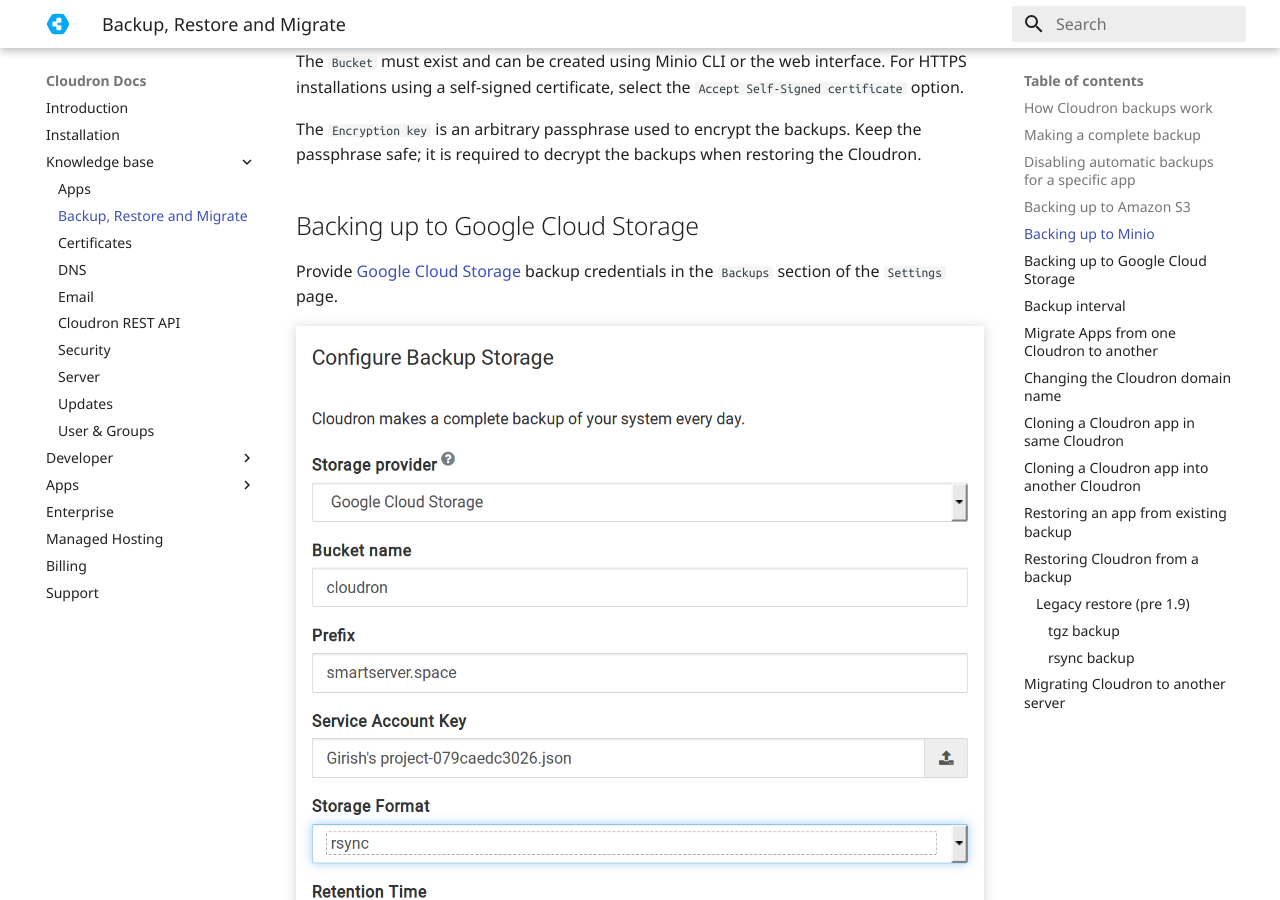
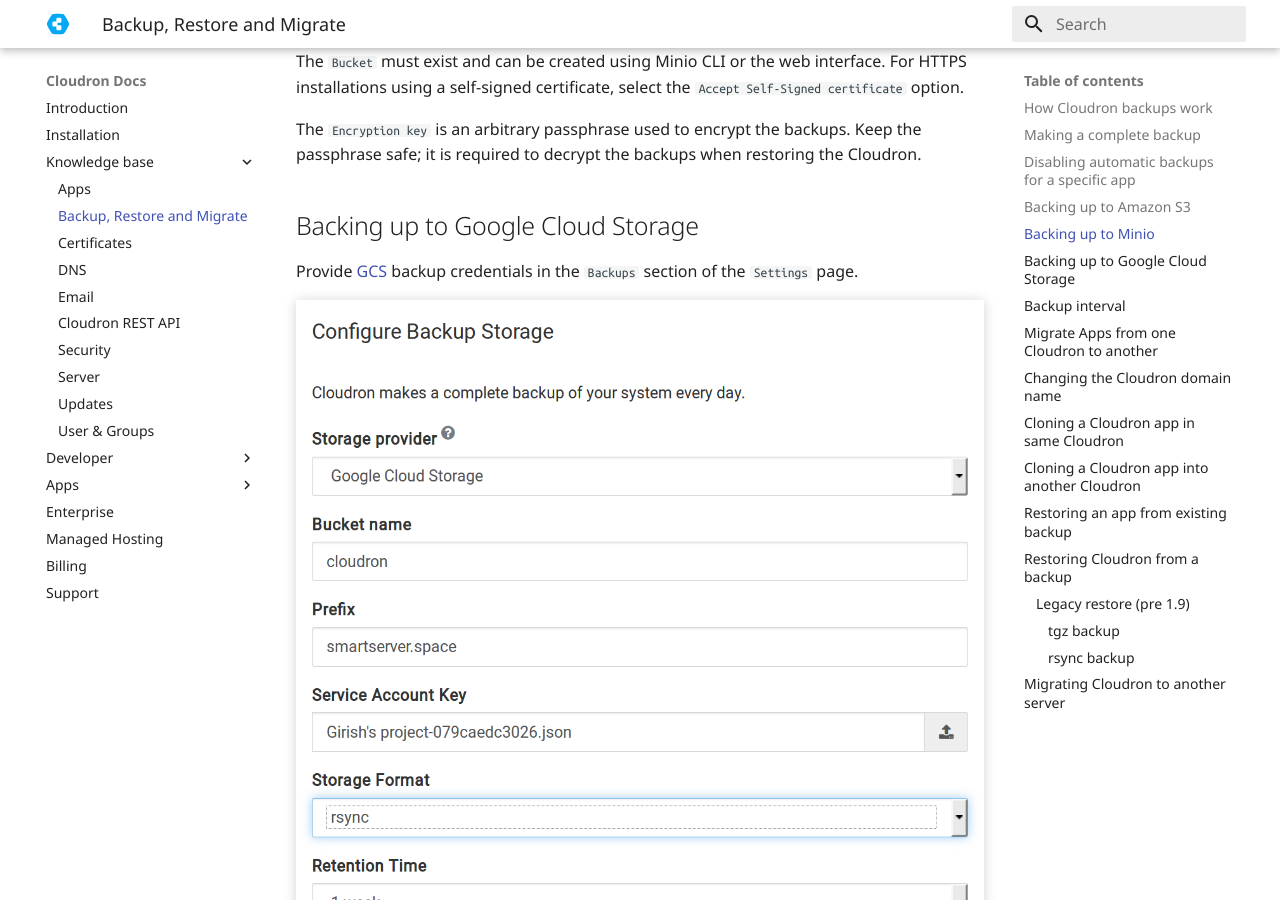
Before and after one commit to M-arcus/cloudron-docs, an MkDocs documentation site: the page built from docs/documentation/backups.md, in a window 1280 px wide and 900 px high, scrolled down 5103 px. Built offline with MkDocs 1.6.1 and Material for MkDocs 9.7.7, drawn with Linux system fonts in a browser that asks for light colours; old or Windows-style settings are respelled for this version of MkDocs.

Commit message:
abbrev for search

```diff
--- a/docs/documentation/backups.md
+++ b/docs/documentation/backups.md
@@ -124,7 +124,7 @@
 
 ## Backing up to Google Cloud Storage
 
-Provide [Google Cloud Storage](https://cloud.google.com/storage/) backup credentials in the `Backups` section of the `Settings` page.
+Provide [GCS](https://cloud.google.com/storage/) backup credentials in the `Backups` section of the `Settings` page.
 
 <center>
 <img src="/img/backups-gcs.png" class="shadow">
```
